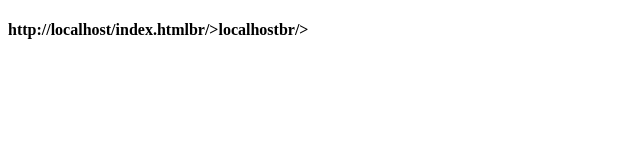
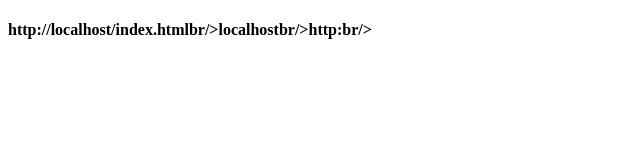
Before and after one commit to sarge6/repo230329, a plain HTML site: page index.html in a window 1280 px wide. Shown: the full height of the page, 0-640 px from the left. Drawn offline with Linux system fonts and the light colour scheme.

Commit message:
prod1-c02-prot-added

```diff
--- a/index.html
+++ b/index.html
@@ -10,10 +10,12 @@
         var url = window.location.href;
         var obj = document.getElementById("msg");
         var host = window.location.hostname;
+        var prot = window.location.protocol;
         var msg = ""
         msg+="<h4>";
         msg+= url + "br/>";
         msg+= host + "br/>";
+        msg+= prot + "br/>";
         msg+="</h4>";
         obj.innerHTML = msg;
         alert("Path is: " + url);
```
